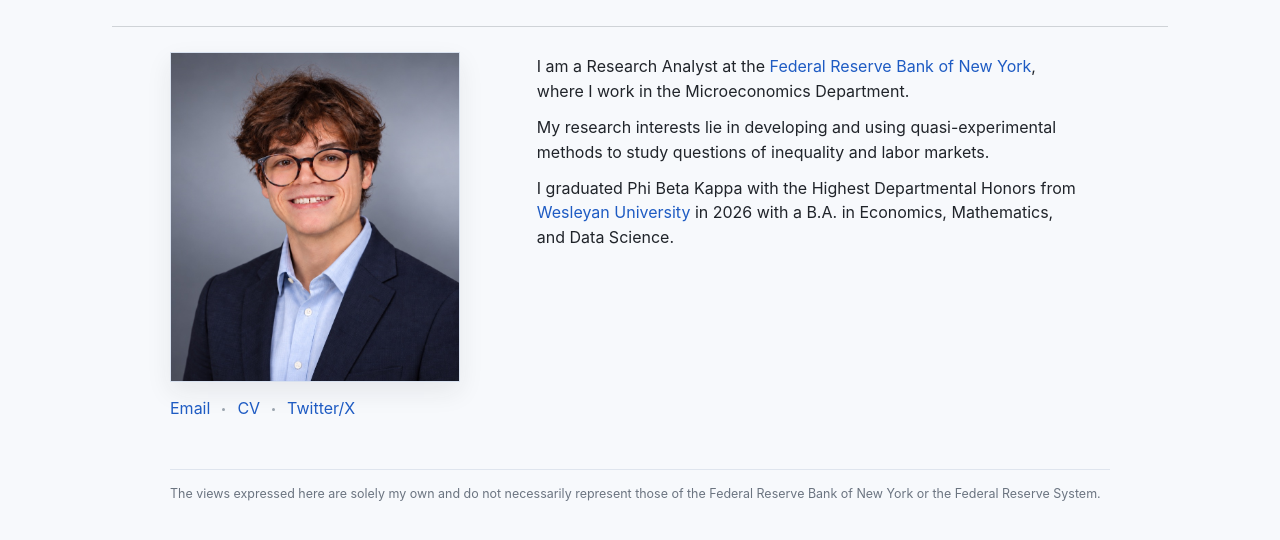
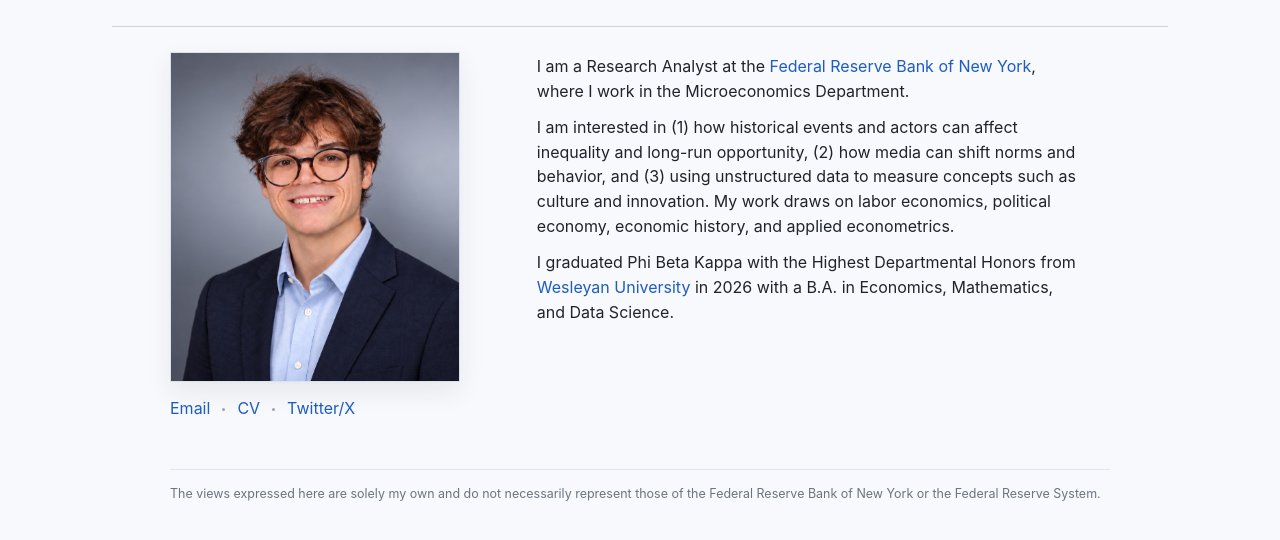
Before and after one commit to julianlhaas/julianlhaas.github.io, a plain HTML site: page index.html in a window 1280 px wide. Shown: the part 110-650 px from the top of the page. Drawn offline with Linux system fonts and the light colour scheme.

Commit message:
Add files via upload

```diff
--- a/index.html
+++ b/index.html
@@ -42,8 +42,10 @@
             where I work in the Microeconomics Department.
           </p>
           <p>
-            My research interests lie in developing and using quasi-experimental methods to study
-            questions of inequality and labor markets.
+            I am interested in (1) how historical events and actors can affect inequality and long-run opportunity,
+            (2) how media can shift norms and behavior, and (3) using unstructured
+            data to measure concepts such as culture and innovation. My work draws on labor
+            economics, political economy, economic history, and applied econometrics.
           </p>
           <p>
             I graduated Phi Beta Kappa with the Highest Departmental Honors from
```
